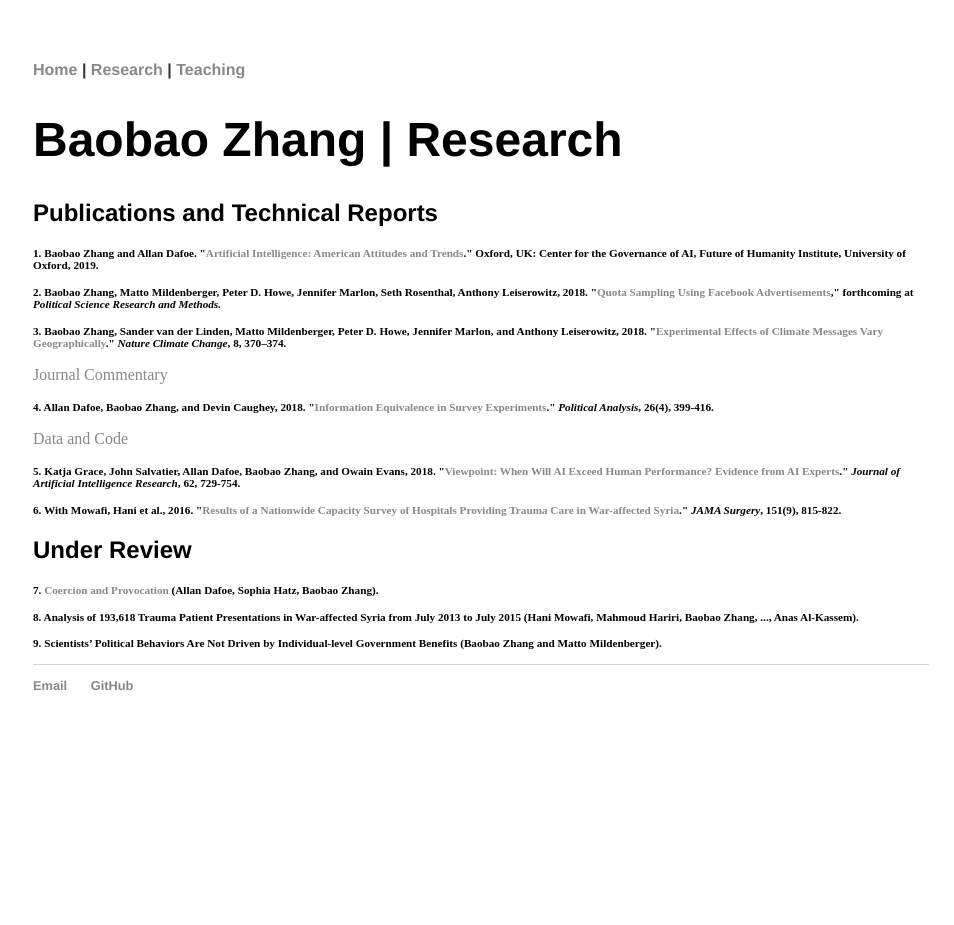
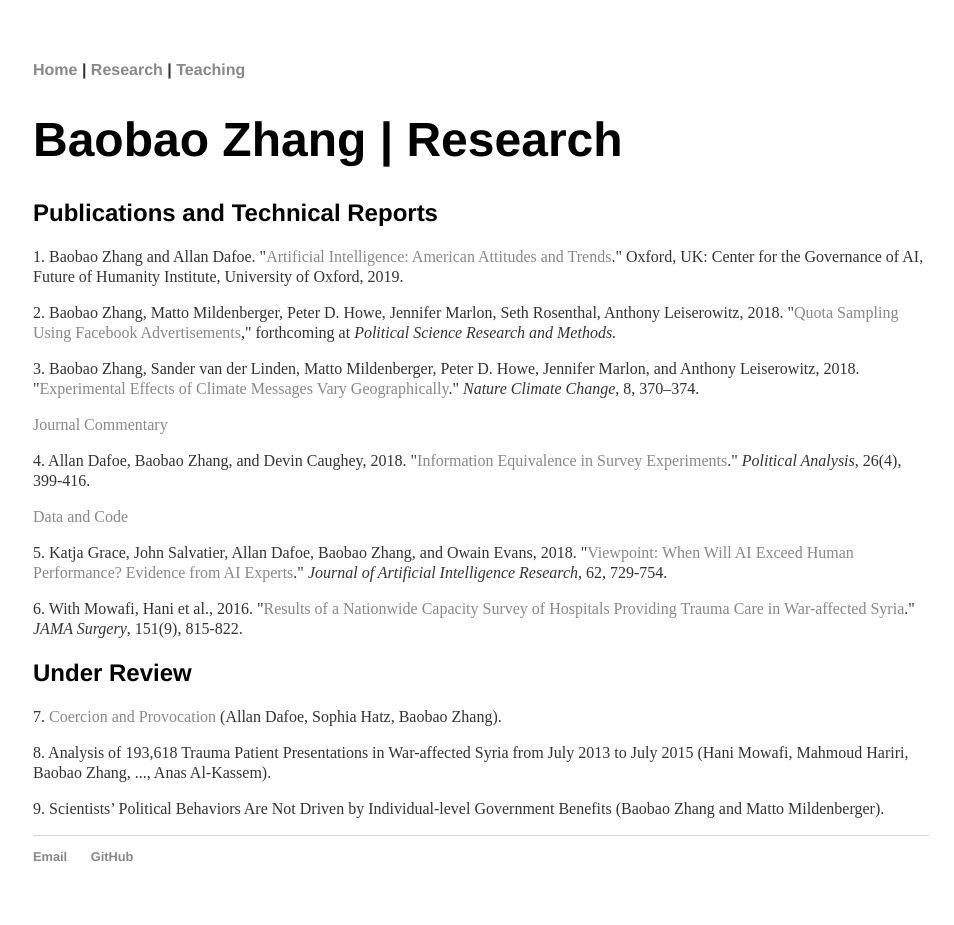
Before and after one commit to morganlivingston/baobaofzhang.github.io, a Jekyll site: the page built from research.html, in a window 1280 px wide. Shown: the whole page, without its empty margins (159-1113 px from the left). Built offline with Jekyll 4.4.1, drawn with Linux system fonts in a browser that asks for light colours; before the commit the page ends 900 px from its top, so only the background shows below that.

```diff
--- a/research.html
+++ b/research.html
@@ -7,17 +7,17 @@ title: Research
 			<h1>Baobao Zhang | Research</h1>
 
 			<h2>Publications and Technical Reports</h2>
-			<h4>1. Baobao Zhang and Allan Dafoe. "<a href = "https://governanceai.github.io/US-Public-Opinion-Report-Jan-2019/">Artificial Intelligence: American Attitudes and Trends</a>." Oxford, UK: Center for the
-Governance of AI, Future of Humanity Institute, University of Oxford, 2019.</h4>
-<h4>2. Baobao Zhang, Matto Mildenberger, Peter D. Howe, Jennifer Marlon, Seth Rosenthal, Anthony Leiserowitz, 2018. "<a href = "https://doi.org/10.1017/psrm.2018.49">Quota Sampling Using Facebook Advertisements</a>," forthcoming at <i>Political Science Research and Methods.</i></h4>
-  <h4>3. Baobao Zhang, Sander van der Linden, Matto Mildenberger, Peter D. Howe, Jennifer Marlon, and Anthony Leiserowitz, 2018. "<a href = "https://www.nature.com/articles/s41558-018-0122-0">Experimental Effects of Climate Messages Vary Geographically</a>." <i>Nature Climate Change</i>, 8, 370–374.</h4> <p><a href = "https://www.nature.com/articles/s41558-018-0143-8">Journal Commentary</a></p>
-<h4>4. Allan Dafoe, Baobao Zhang, and Devin Caughey, 2018. "<a href="https://doi.org/10.1017/pan.2018.9">Information Equivalence in Survey Experiments</a>." <i>Political Analysis</i>, 26(4), 399-416.</h4> <p><a href = "https://doi.org/10.7910/DVN/KVZXE8">Data and Code</a></p>
-<h4>5. Katja Grace, John Salvatier, Allan Dafoe, Baobao Zhang, and Owain Evans, 2018. "<a href="https://doi.org/10.1613/jair.1.11222">Viewpoint: When Will AI Exceed Human Performance? Evidence from AI Experts</a>." <i>Journal of Artificial Intelligence Research</i>, 62, 729-754.</h4>
-<h4>6. With Mowafi, Hani et al., 2016. "<a href="https://www.ncbi.nlm.nih.gov/pubmed?term=27332144">Results of a Nationwide Capacity Survey of Hospitals Providing Trauma Care in War-affected Syria</a>." <i>JAMA Surgery</i>, 151(9), 815-822.</h4>
+			<p>1. Baobao Zhang and Allan Dafoe. "<a href = "https://governanceai.github.io/US-Public-Opinion-Report-Jan-2019/">Artificial Intelligence: American Attitudes and Trends</a>." Oxford, UK: Center for the
+Governance of AI, Future of Humanity Institute, University of Oxford, 2019.</p>
+<p>2. Baobao Zhang, Matto Mildenberger, Peter D. Howe, Jennifer Marlon, Seth Rosenthal, Anthony Leiserowitz, 2018. "<a href = "https://doi.org/10.1017/psrm.2018.49">Quota Sampling Using Facebook Advertisements</a>," forthcoming at <i>Political Science Research and Methods.</i></p>
+  <p>3. Baobao Zhang, Sander van der Linden, Matto Mildenberger, Peter D. Howe, Jennifer Marlon, and Anthony Leiserowitz, 2018. "<a href = "https://www.nature.com/articles/s41558-018-0122-0">Experimental Effects of Climate Messages Vary Geographically</a>." <i>Nature Climate Change</i>, 8, 370–374.</p> <p><a href = "https://www.nature.com/articles/s41558-018-0143-8">Journal Commentary</a></p>
+<p>4. Allan Dafoe, Baobao Zhang, and Devin Caughey, 2018. "<a href="https://doi.org/10.1017/pan.2018.9">Information Equivalence in Survey Experiments</a>." <i>Political Analysis</i>, 26(4), 399-416.</p> <p><a href = "https://doi.org/10.7910/DVN/KVZXE8">Data and Code</a></p>
+<p>5. Katja Grace, John Salvatier, Allan Dafoe, Baobao Zhang, and Owain Evans, 2018. "<a href="https://doi.org/10.1613/jair.1.11222">Viewpoint: When Will AI Exceed Human Performance? Evidence from AI Experts</a>." <i>Journal of Artificial Intelligence Research</i>, 62, 729-754.</p>
+<p>6. With Mowafi, Hani et al., 2016. "<a href="https://www.ncbi.nlm.nih.gov/pubmed?term=27332144">Results of a Nationwide Capacity Survey of Hospitals Providing Trauma Care in War-affected Syria</a>." <i>JAMA Surgery</i>, 151(9), 815-822.</p>
 			<h2>Under Review</h2>
-<h4>7. <a href="http://www.allandafoe.com/provocation.pdf">Coercion and Provocation</a> (Allan Dafoe, Sophia Hatz, Baobao Zhang).</h4>
-<h4>8. Analysis of 193,618 Trauma Patient Presentations in War-affected Syria from July 2013 to July 2015 (Hani Mowafi, Mahmoud Hariri, Baobao Zhang, ..., Anas Al-Kassem).</h4>
-<h4>9. Scientists’ Political Behaviors Are Not Driven by Individual-level Government Benefits (Baobao Zhang and Matto Mildenberger).</h4>
+<p>7. <a href="http://www.allandafoe.com/provocation.pdf">Coercion and Provocation</a> (Allan Dafoe, Sophia Hatz, Baobao Zhang).</p>
+<p>8. Analysis of 193,618 Trauma Patient Presentations in War-affected Syria from July 2013 to July 2015 (Hani Mowafi, Mahmoud Hariri, Baobao Zhang, ..., Anas Al-Kassem).</p>
+<p>9. Scientists’ Political Behaviors Are Not Driven by Individual-level Government Benefits (Baobao Zhang and Matto Mildenberger).</p>
 
 
 
```
